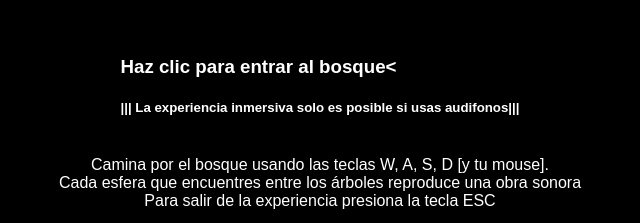
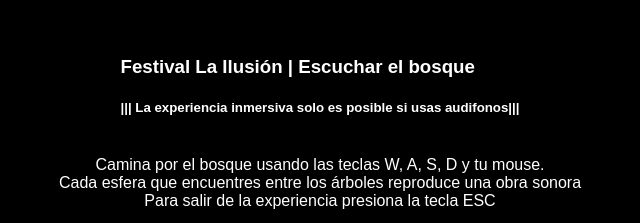
Before and after one commit to vlahebo1/Festival-La-Ilusi-n, a plain HTML site: page index.html in a window 1280 px wide. Shown: the part 197-420 px from the top of the page, without its empty margins (320-960 px from the left). Drawn offline with nearby package versions, Linux system fonts and the light colour scheme.

Commit message:
Update index.html

```diff
--- a/index.html
+++ b/index.html
@@ -21,8 +21,8 @@
 <body>
 
 <div id="overlay">
-  <div><h3><strong>Haz clic para entrar al bosque<</strong></h3> <h5>||| La experiencia inmersiva solo es posible si usas audifonos|||</h5></div>
- <div><center><br>Camina por el bosque usando las teclas W, A, S, D [y tu mouse].<br>Cada esfera que encuentres entre los árboles reproduce una obra sonora<br>Para salir de la experiencia presiona la tecla ESC<br></center></div>
+  <div><h3><strong>Festival La Ilusión | Escuchar el bosque</strong></h3> <h5>||| La experiencia inmersiva solo es posible si usas audifonos|||</h5></div>
+ <div><center><br>Camina por el bosque usando las teclas W, A, S, D y tu mouse.<br>Cada esfera que encuentres entre los árboles reproduce una obra sonora<br>Para salir de la experiencia presiona la tecla ESC<br></center></div>
 
   <button id="enterBtn">Entrar</button>
 
```
